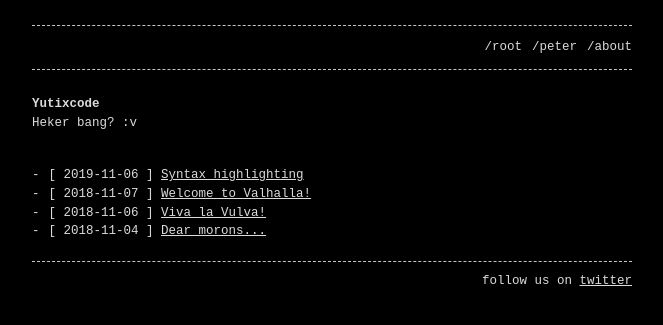
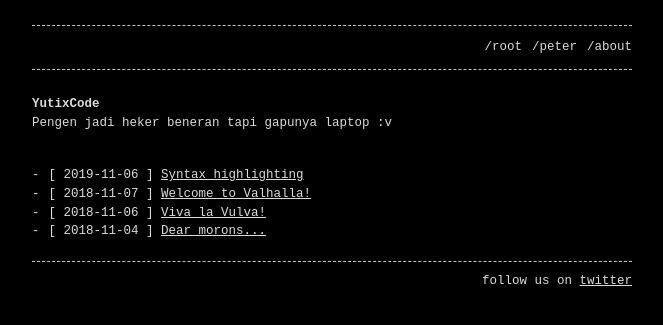
Before and after one commit to Yutixcode/Yutixcode.github.io, a Jekyll site: the page built from index.md, in a window 1280 px wide. Shown: the top 325 px of the page, without its empty margins (308-971 px from the left). Built offline with Jekyll 4.4.1, drawn with Linux system fonts in a browser that asks for light colours.

Commit message:
Update index.md

```diff
--- a/index.md
+++ b/index.md
@@ -4,6 +4,6 @@ layout: home
 permalink: /
 ---
 
-# Yutixcode
+# YutixCode
 
-Heker bang? :v
+Pengen jadi heker beneran tapi gapunya laptop :v
```
